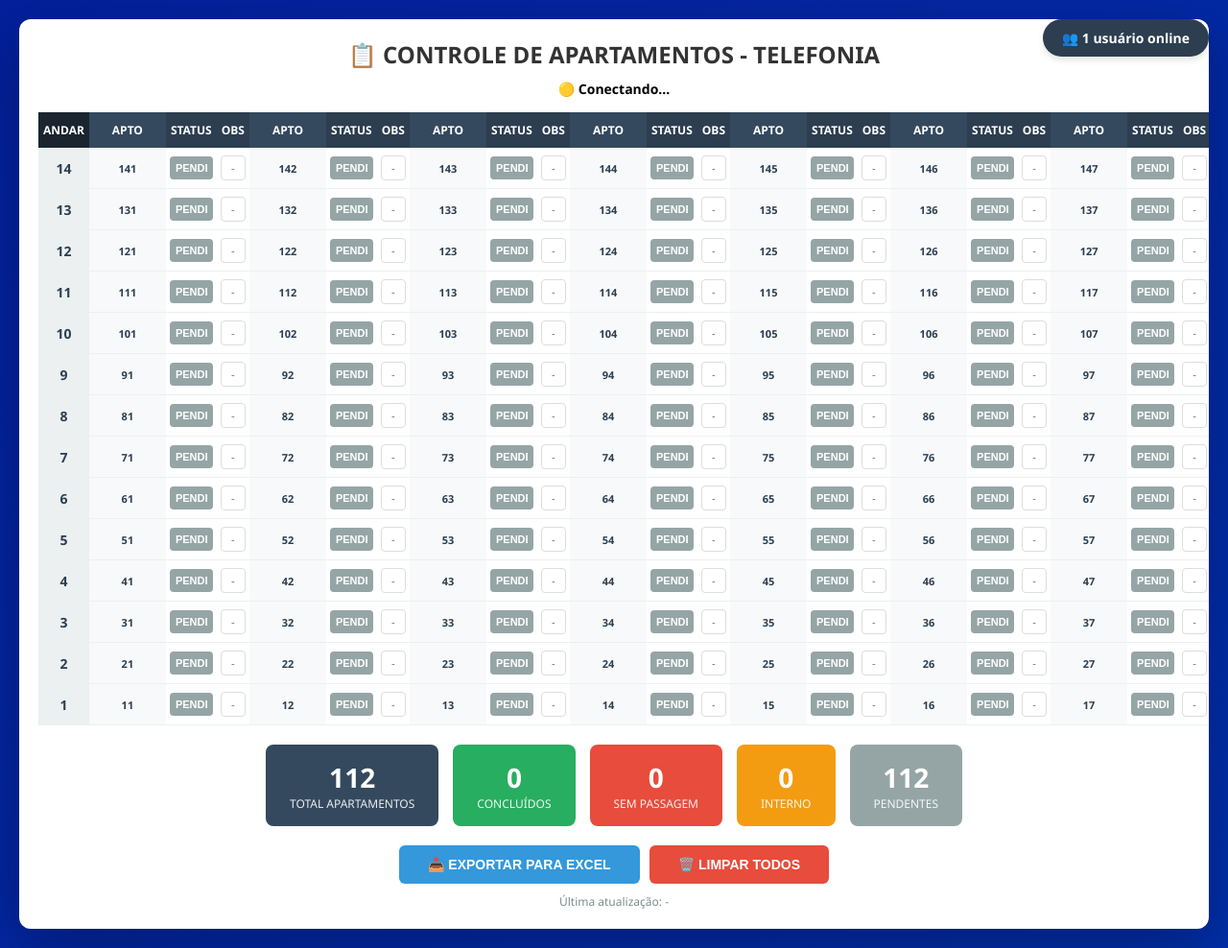
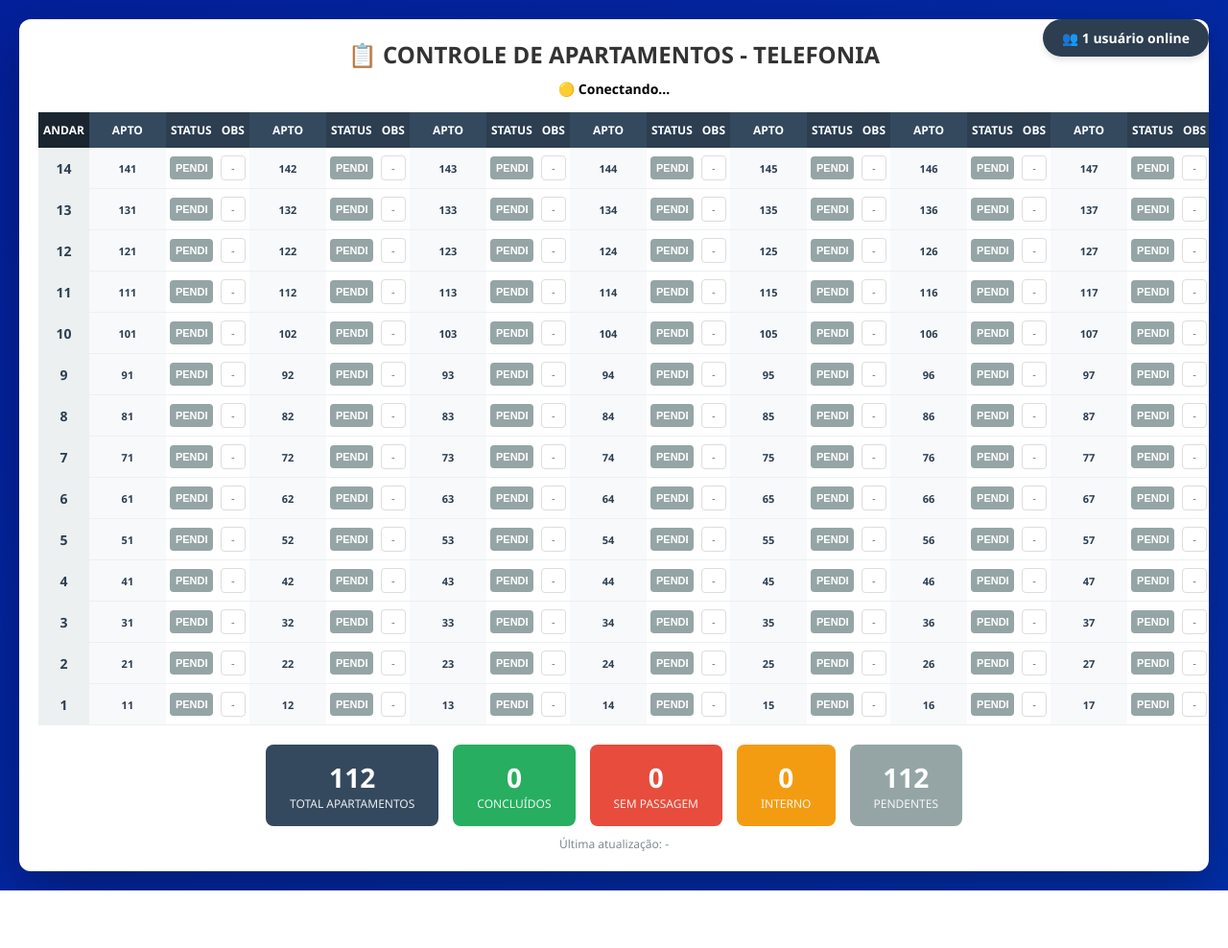
Before and after one commit to rufinogabriel68-cell/planilha, a plain HTML site: page index.html in a window 1280 px wide. Shown: the whole page at 96% size. After the commit the page ends 928 px from the top, so only its background shows below. Drawn offline with Linux system fonts and the light colour scheme; no server answers.

Commit message:
rmbotões

```diff
--- a/index.html
+++ b/index.html
@@ -323,11 +323,6 @@
             </div>
         </div>
 
-        <div class="btn-group">
-            <button class="btn btn-primary" onclick="exportarCSV()">📥 EXPORTAR PARA EXCEL</button>
-            <button class="btn btn-warning" onclick="limparTodos()">🗑️ LIMPAR TODOS</button>
-        </div>
-
         <div class="last-update" id="lastUpdate">Última atualização: -</div>
     </div>
 
```
